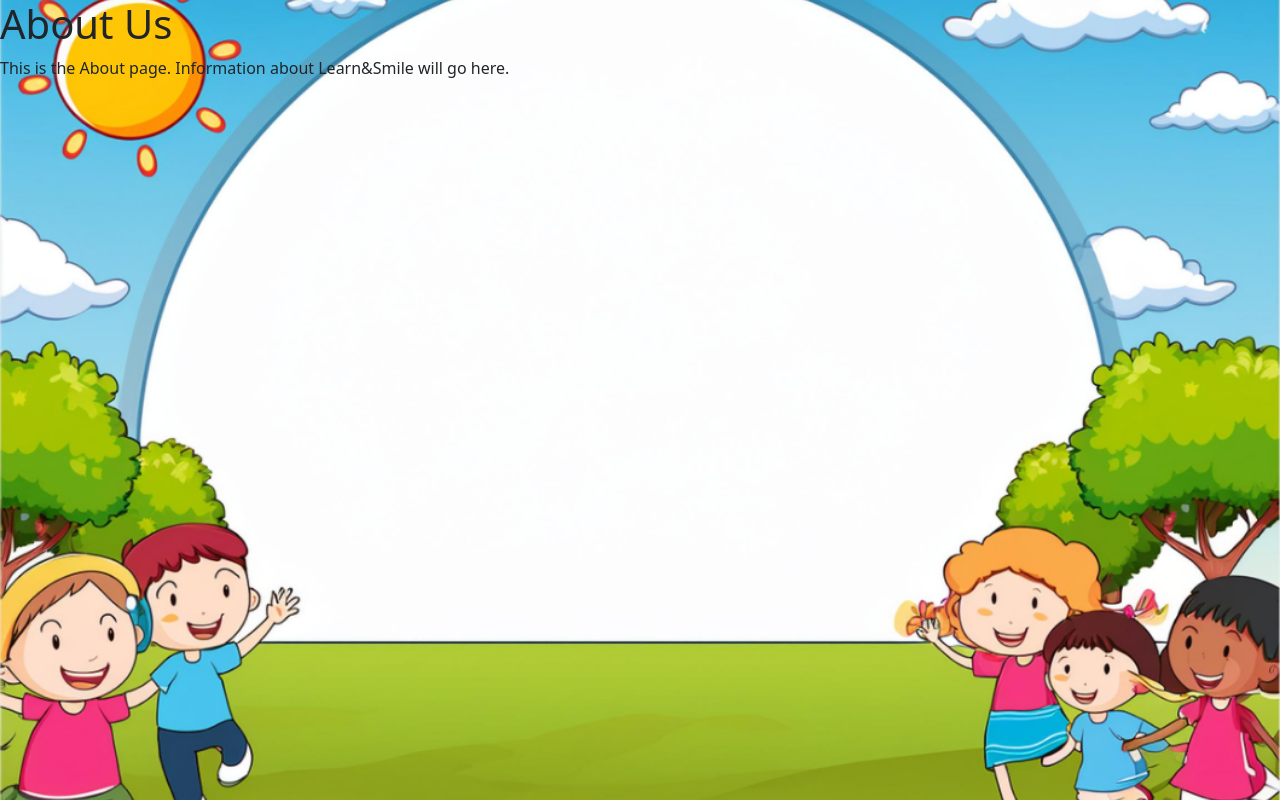
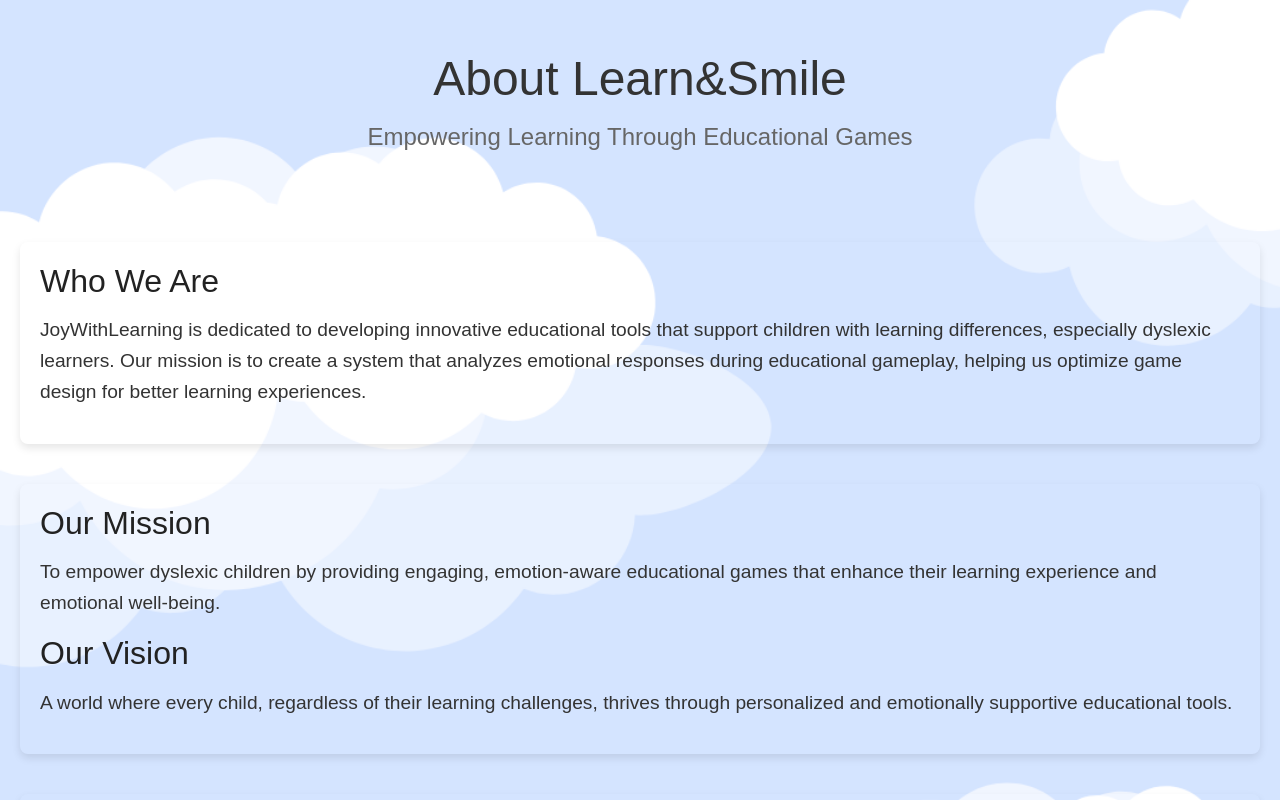
Before and after one commit to Ananya-Bijja/g140exptrack, a React (Create React App) app in the folder client/: page /About in a window 1280 px wide. Shown: the top 800 px of the page. Built offline with nearby package versions, Linux system fonts and the light colour scheme.

Commit message:
added About.js content

```diff
--- a/client/src/components/About.js
+++ b/client/src/components/About.js
@@ -1,12 +1,64 @@
-import React from "react";
+// import React from "react";
 
-function About() {
+// function About() {
+//   return (
+//     <div>
+//       <h1>About Us</h1>
+//       <p>This is the About page. Information about Learn&Smile will go here.</p>
+//     </div>
+//   );
+// }
+
+// export default About;
+
+
+
+
+import React from 'react';
+import '../styles/About.css'; // Import the CSS file for styling
+
+const About = () => {
   return (
-    <div>
-      <h1>About Us</h1>
-      <p>This is the About page. Information about Learn&Smile will go here.</p>
+    <div className="about-container">
+      {/* Hero Section */}
+      <section className="about-hero">
+        <h1>About Learn&Smile</h1>
+        <p>Empowering Learning Through Educational Games</p>
+      </section>
+
+      {/* Introduction Section */}
+      <section className="about-intro">
+        <h2>Who We Are</h2>
+        <p>
+          JoyWithLearning is dedicated to developing innovative educational tools that support children with learning differences, especially dyslexic learners. Our mission is to create a system that analyzes emotional responses during educational gameplay, helping us optimize game design for better learning experiences.
+        </p>
+      </section>
+
+      {/* Mission & Vision Section */}
+      <section className="about-mission-vision">
+        <h2>Our Mission</h2>
+        <p>
+          To empower dyslexic children by providing engaging, emotion-aware educational games that enhance their learning experience and emotional well-being.
+        </p>
+        <h2>Our Vision</h2>
+        <p>
+          A world where every child, regardless of their learning challenges, thrives through personalized and emotionally supportive educational tools.
+        </p>
+      </section>
+
+
+
+      {/* How It Works Section */}
+      <section className="about-how-it-works">
+        <h2>How It Works</h2>
+        <p>
+          Our system captures images of children while they play educational games designed for dyslexic learners. Using cutting-edge computer vision algorithms, we analyze their facial expressions in real-time to understand their emotional responses. This data is then used to adapt and improve the game elements, ensuring a positive and effective learning experience tailored to each child’s needs.
+        </p>
+      </section>
+
+
     </div>
   );
-}
+};
 
 export default About;
--- /dev/null
+++ b/client/src/styles/About.css
@@ -0,0 +1,76 @@
+
+.about-container {
+    font-family: Arial, sans-serif;
+    padding: 20px;
+    color: #333;
+    line-height: 1.6;
+    background-image: url("../../public/assets/images/home_background.png"); /* Path to your image */
+  background-size: cover;   /* Make sure the image covers the entire area */
+  background-position: center; /* Center the image */
+  background-attachment: fixed; /* Keep the background fixed when scrolling */
+  min-height: 100vh; /* Full height */
+  }
+
+  .about-hero {
+    text-align: center;
+    padding: 30px 20px;
+
+  }
+
+  .about-hero h1 {
+    font-size: 3rem;
+    margin-bottom: 10px;
+  }
+
+  .about-hero p {
+    font-size: 1.5rem;
+    color: #666;
+  }
+
+  .about-intro,
+  .about-mission-vision,
+  .about-story,
+  .about-how-it-works,
+  .about-cta {
+    margin: 40px 0;
+    padding: 20px;
+
+    box-shadow: 0 4px 8px rgba(0, 0, 0, 0.1);
+    border-radius: 8px;
+  }
+
+  .about-intro h2,
+  .about-mission-vision h2,
+  .about-story h2,
+  .about-how-it-works h2,
+  .about-cta h2 {
+    font-size: 2rem;
+    margin-bottom: 15px;
+    color: #222;
+  }
+
+  .about-intro p,
+  .about-mission-vision p,
+  .about-story p,
+  .about-how-it-works p {
+    font-size: 1.2rem;
+  }
+
+  .about-cta {
+    text-align: center;
+  }
+
+  .cta-button {
+    display: inline-block;
+    padding: 10px 20px;
+    background-color: #007bff;
+    color: #fff;
+    text-decoration: none;
+    border-radius: 5px;
+    font-size: 1.2rem;
+    transition: background-color 0.3s;
+  }
+
+  .cta-button:hover {
+    background-color: #0056b3;
+  }
```
